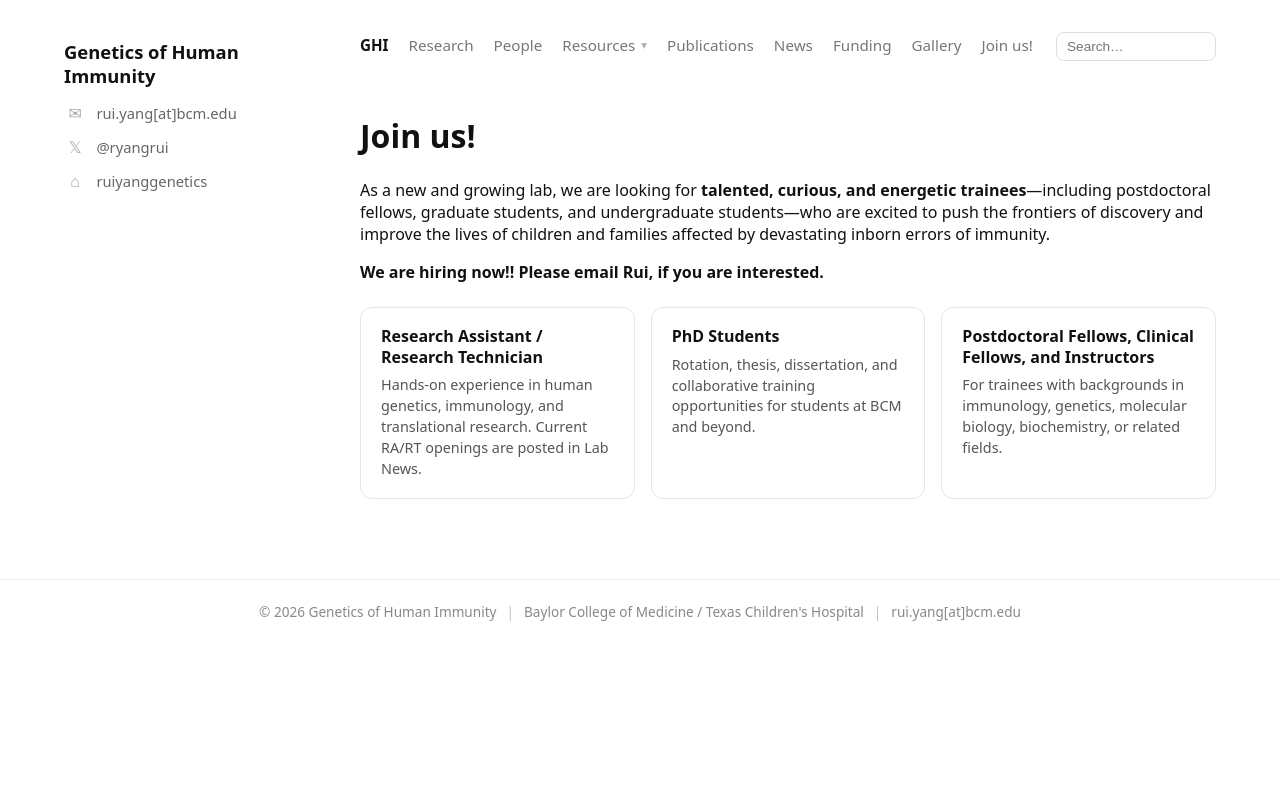
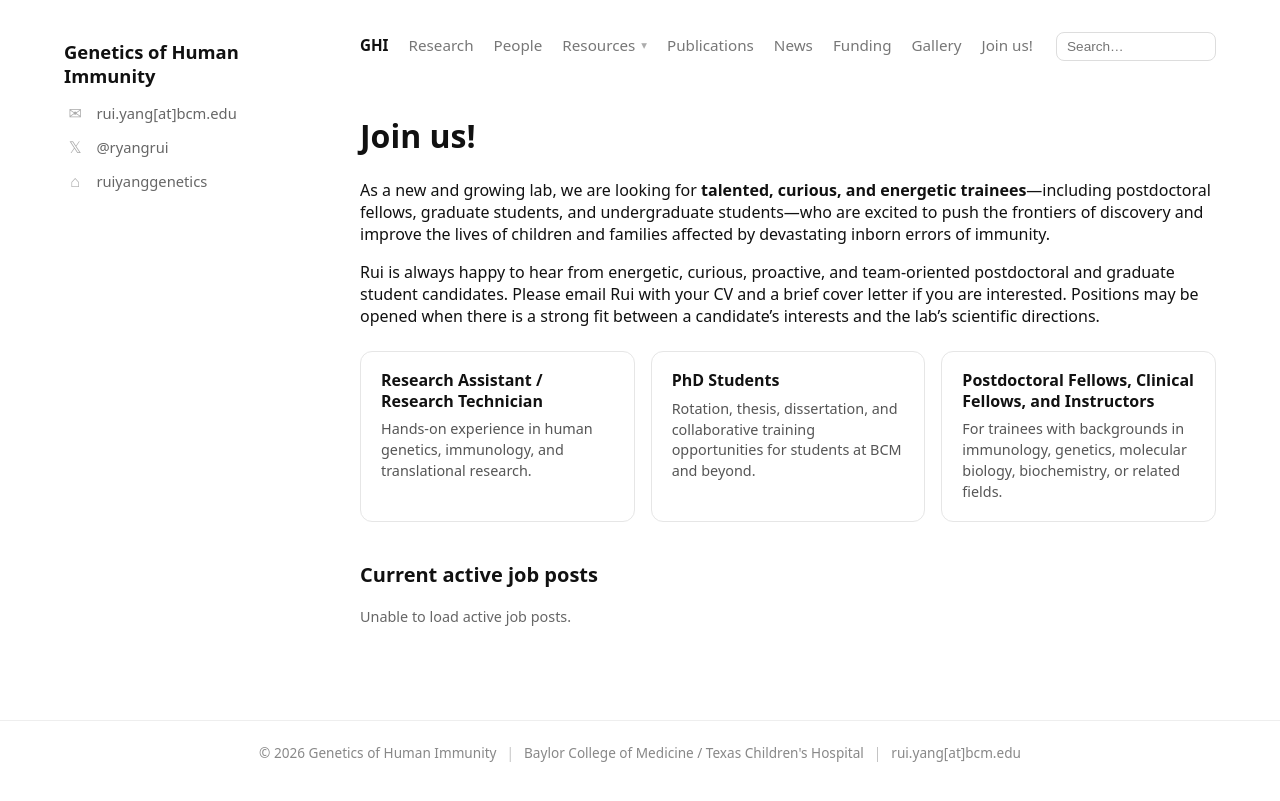
Before and after one commit to ruiyanggenetics/ghilab, a Jekyll site: the page built from opportunities.md, in a window 1280 px wide. Shown: the top 801 px of the page. Built offline with Jekyll 4.4.1, drawn with Linux system fonts in a browser that asks for light colours; some of the changed lines change nothing that is shown.

Commit message:
jobboard

```diff
--- a/assets/style.css
+++ b/assets/style.css
@@ -301,6 +301,54 @@
   color: #555;
   font-size: 0.9rem;
   line-height: 1.45;
+}
+
+/* ### Job posts ### */
+
+.jobs-section {
+  margin-top: 40px;
+}
+
+.jobs-section h2 {
+  font-size: 1.25rem;
+  margin-bottom: 16px;
+}
+
+.jobs-list {
+  display: flex;
+  flex-direction: column;
+  gap: 14px;
+}
+
+.job-card {
+  display: block;
+  padding: 16px 18px;
+  border: 1px solid #e6e6e6;
+  border-radius: 12px;
+  background: #fff;
+  color: inherit;
+  text-decoration: none;
+  transition: background 0.15s ease, transform 0.1s ease, border-color 0.15s ease;
+}
+
+.job-card[href]:hover {
+  border-color: #d8d8d8;
+  background: #fafafa;
+  transform: translateY(-1px);
+  text-decoration: none;
+}
+
+.job-title {
+  color: #111;
+  font-size: 1rem;
+  font-weight: 650;
+  line-height: 1.3;
+}
+
+.job-start {
+  margin-top: 6px;
+  color: #666;
+  font-size: 0.88rem;
 }
 
 /* ### Funding page ### */
--- a/opportunities.md
+++ b/opportunities.md
@@ -1,7 +1,7 @@
 ---
 layout: default
 title: Join us!
-description: Training and employment opportunities in the Yang Lab for research assistants, students, postdoctoral fellows, clinical fellows, and instructors.
+description: Training and employment opportunities in the GHI lab for research assistants, students, postdoctoral fellows, clinical fellows, and instructors.
 permalink: /opportunities/
 ---
 
@@ -9,14 +9,14 @@
 
 As a new and growing lab, we are looking for **talented, curious, and energetic trainees**—including postdoctoral fellows, graduate students, and undergraduate students—who are excited to push the frontiers of discovery and improve the lives of children and families affected by devastating inborn errors of immunity.
 
-**We are hiring now!! Please email Rui, if you are interested.**
+Rui is always happy to hear from energetic, curious, proactive, and team-oriented postdoctoral and graduate student candidates. Please email Rui with your CV and a brief cover letter if you are interested. Positions may be opened when there is a strong fit between a candidate’s interests and the lab’s scientific directions.
 
 <div class="resource-card-grid">
 
-  <a class="resource-card" href="{{ '/news' | relative_url }}">
+  <a class="resource-card" href="mailto:rui.yang@bcm.edu">
     <div class="resource-card-title">Research Assistant / Research Technician</div>
     <div class="resource-card-desc">
-      Hands-on experience in human genetics, immunology, and translational research. Current RA/RT openings are posted in Lab News.
+      Hands-on experience in human genetics, immunology, and translational research.
     </div>
   </a>
 
@@ -35,3 +35,185 @@
   </a>
 
 </div>
+
+<section class="jobs-section">
+  <h2>Current active job posts</h2>
+  <div id="active-jobs" class="jobs-list">
+    <p class="pub-desc">Loading active job posts...</p>
+  </div>
+</section>
+
+<script>
+// ### Job posts sheet ###
+// Active postings are maintained in a small public sheet.
+const JOBS_SHEET_ID = "1A_p1mxWfKvQzdPBp_TAjVJMm67AJutFzJ0HHo92fU-8";
+const JOBS_SHEET_NAMES = ["Sheet1", "Jobs", "Openings"];
+
+function cleanText(value) {
+  return value === null || value === undefined ? "" : String(value).trim();
+}
+
+function normKey(value) {
+  return cleanText(value).toLowerCase().replace(/[^a-z0-9]+/g, "");
+}
+
+function makeHeaderMap(cols) {
+  const fallback = {
+    position: 0,
+    start: 1,
+    link: 2
+  };
+
+  const aliases = {
+    position: "position",
+    title: "position",
+    role: "position",
+    job: "position",
+    earlieststartdate: "start",
+    startdate: "start",
+    start: "start",
+    link: "link",
+    url: "link",
+    posting: "link"
+  };
+
+  const map = {};
+  cols.forEach((col, index) => {
+    const key = aliases[normKey(col.label || col.id)];
+    if (key) map[key] = index;
+  });
+
+  return { ...fallback, ...map };
+}
+
+function cell(row, map, key) {
+  return row.c?.[map[key]];
+}
+
+function cellText(row, map, key) {
+  const value = cell(row, map, key);
+  return cleanText(value?.f || value?.v);
+}
+
+function isHeaderRow(row) {
+  const keys = (row.c || []).map(value => normKey(value?.f || value?.v));
+  return keys.includes("position") && keys.some(key => key.includes("start"));
+}
+
+function mapFromHeaderRow(row) {
+  return makeHeaderMap((row.c || []).map(value => ({
+    label: value?.f || value?.v
+  })));
+}
+
+function parseSheetDate(cellValue, formattedValue) {
+  if (typeof cellValue === "string" && cellValue.startsWith("Date")) {
+    const parts = cellValue.match(/\d+/g);
+    if (parts && parts.length >= 3) {
+      const date = new Date(Number(parts[0]), Number(parts[1]), Number(parts[2]));
+      if (!isNaN(date.getTime())) return date;
+    }
+  }
+
+  const parsed = Date.parse(cleanText(formattedValue || cellValue));
+  return isNaN(parsed) ? null : new Date(parsed);
+}
+
+function formatDate(date, fallback) {
+  if (!date) return fallback;
+  return date.toLocaleDateString("en-US", {
+    month: "short",
+    day: "numeric",
+    year: "numeric"
+  });
+}
+
+function makeJobCard(job) {
+  const card = document.createElement(job.link ? "a" : "div");
+  card.className = "job-card";
+
+  if (job.link) {
+    card.href = job.link;
+    card.target = "_blank";
+    card.rel = "noopener";
+  }
+
+  const title = document.createElement("div");
+  title.className = "job-title";
+  title.textContent = job.position;
+
+  const start = document.createElement("div");
+  start.className = "job-start";
+  start.textContent = `Earliest start date: ${job.startLabel || "Flexible"}`;
+
+  card.appendChild(title);
+  card.appendChild(start);
+  return card;
+}
+
+async function fetchJobsSheet(sheetName) {
+  const url = `https://docs.google.com/spreadsheets/d/${JOBS_SHEET_ID}/gviz/tq?tqx=out:json&sheet=${encodeURIComponent(sheetName)}`;
+  const res = await fetch(url);
+  const text = await res.text();
+  const match = text.match(/google\.visualization\.Query\.setResponse\((.*)\);?$/s);
+
+  if (!match || !match[1]) throw new Error(`Could not parse jobs sheet: ${sheetName}`);
+  return JSON.parse(match[1]);
+}
+
+async function loadJobsSheet() {
+  let lastError;
+
+  for (const sheetName of JOBS_SHEET_NAMES) {
+    try {
+      const json = await fetchJobsSheet(sheetName);
+      const rows = json.table?.rows || [];
+      if (rows.length) return json;
+    } catch (err) {
+      lastError = err;
+    }
+  }
+
+  if (lastError) throw lastError;
+  return { table: { cols: [], rows: [] } };
+}
+
+document.addEventListener("DOMContentLoaded", async () => {
+  const container = document.getElementById("active-jobs");
+  if (!container) return;
+
+  try {
+    const json = await loadJobsSheet();
+    let rows = json.table?.rows || [];
+    const headerRow = rows[0] && isHeaderRow(rows[0]);
+    const map = headerRow ? mapFromHeaderRow(rows[0]) : makeHeaderMap(json.table?.cols || []);
+
+    if (headerRow) rows = rows.slice(1);
+
+    const jobs = rows.map(row => {
+      const startCell = cell(row, map, "start");
+      const startDate = parseSheetDate(startCell?.v, startCell?.f);
+
+      return {
+        position: cellText(row, map, "position"),
+        startDate,
+        startLabel: formatDate(startDate, cellText(row, map, "start")),
+        link: cellText(row, map, "link")
+      };
+    }).filter(job => job.position);
+
+    jobs.sort((a, b) => (a.startDate || 0) - (b.startDate || 0));
+    container.innerHTML = "";
+
+    if (!jobs.length) {
+      container.innerHTML = "<p class=\"pub-desc\">No active job posts listed right now.</p>";
+      return;
+    }
+
+    jobs.forEach(job => container.appendChild(makeJobCard(job)));
+  } catch (err) {
+    console.error(err);
+    container.innerHTML = "<p class=\"pub-desc\">Unable to load active job posts.</p>";
+  }
+});
+</script>
```
